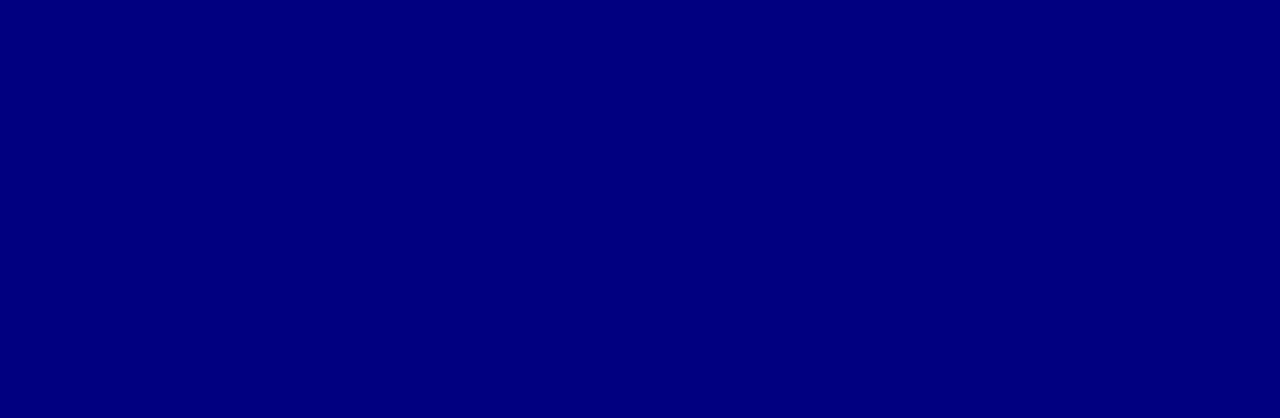
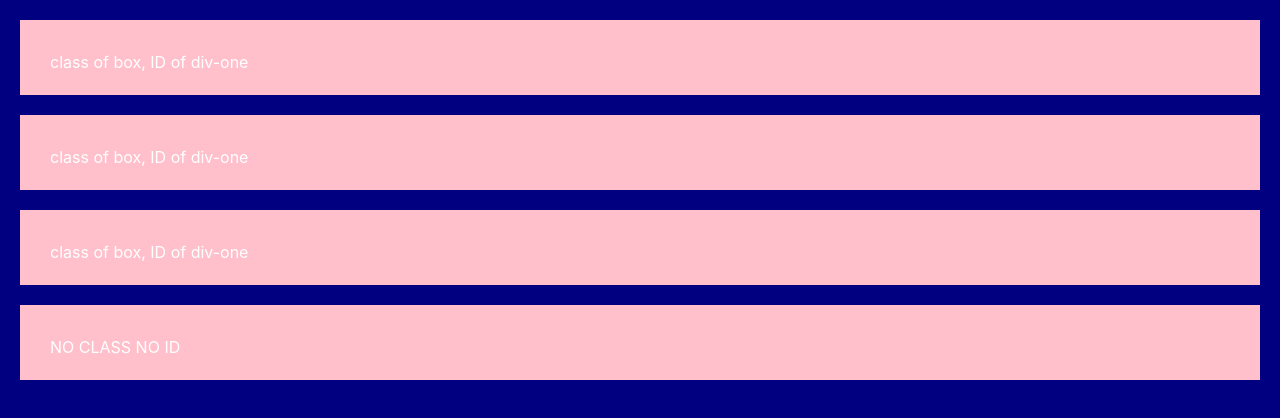
Before and after one commit to jdf415/addonJSxz, a plain HTML site: page jsxz2/index.html in a window 1280 px wide. Drawn offline with nearby package versions, Linux system fonts and the light colour scheme.

Commit message:
add html

```diff
--- a/jsxz2/index.html
+++ b/jsxz2/index.html
@@ -22,7 +22,19 @@
 
 <body>
 
+	<div class="box" id="div-one">
+		class of box, ID of div-one
+	</div>
 
+	<div class="box" id="div-two">
+		class of box, ID of div-one
+	</div>
+
+	<div class="box" id="div-three">
+		class of box, ID of div-one
+	</div>
+
+	<div>NO CLASS NO ID</div>
 
 
 <!-- VUE JS CDN -->
```
